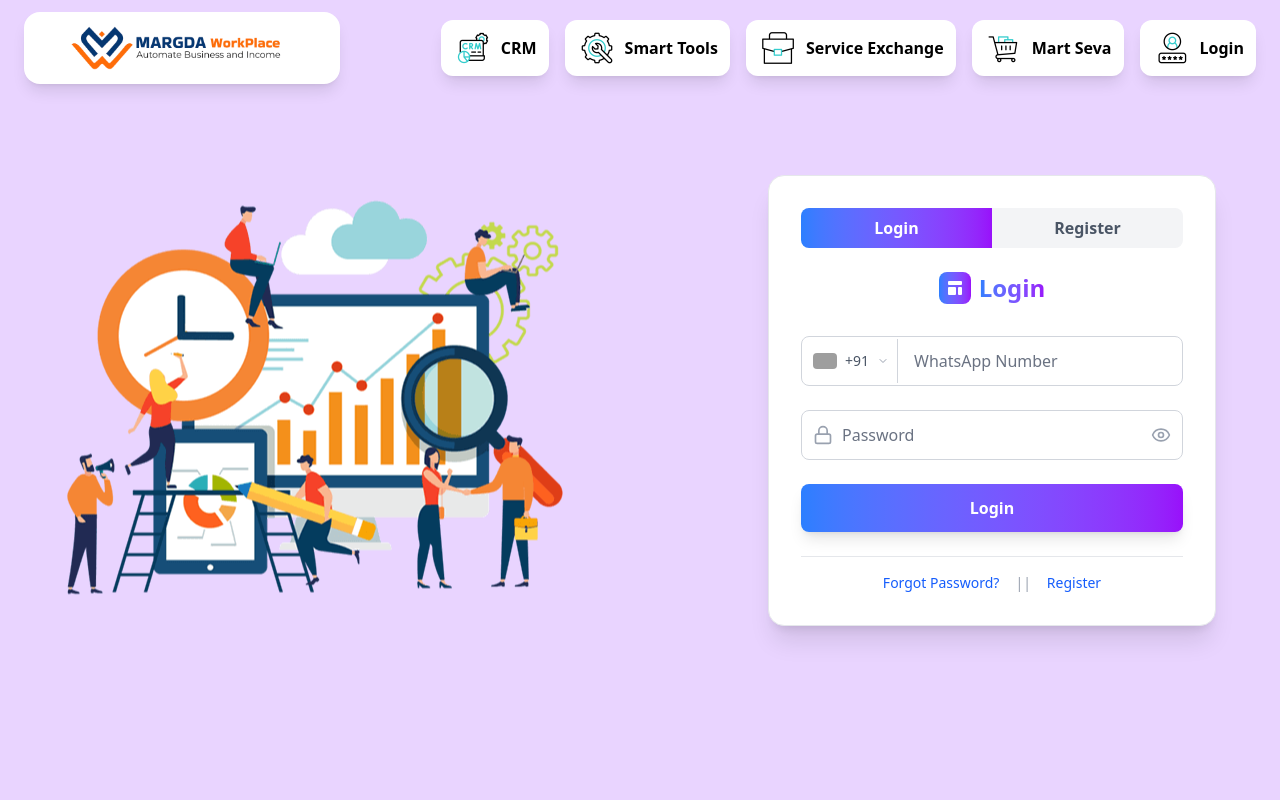
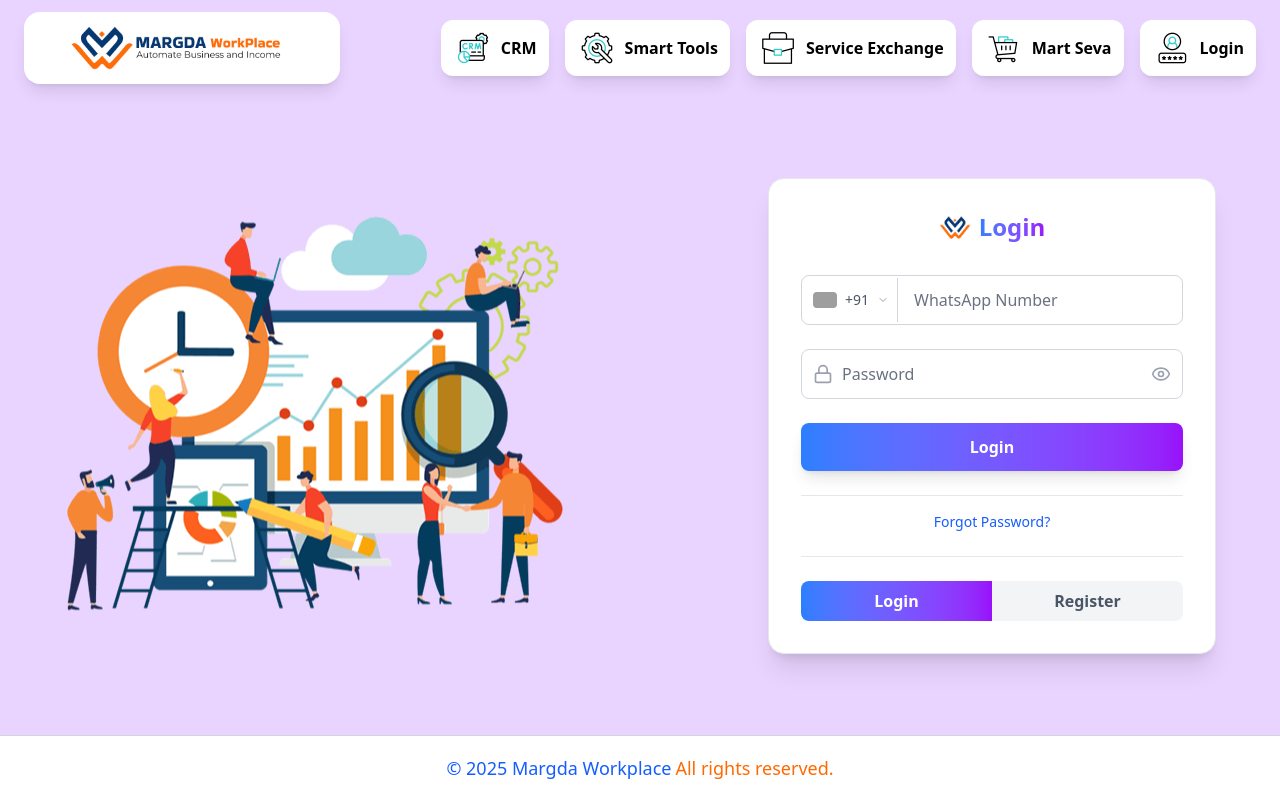
Before and after one commit to margda-workplace/margda, a Next.js app: page /login in a window 1280 px wide. Built offline with nearby package versions, Linux system fonts and the light colour scheme; grey boxes are pictures that could not be loaded.

Commit message:
Added framer motion to login page, added footer to login page and changed the signIn component

```diff
--- a/src/app/components/signIn.js
+++ b/src/app/components/signIn.js
@@ -85,30 +85,6 @@
       <div className="flex justify-center lg:justify-end order-2 lg:order-2">
         <div className="w-full max-w-md bg-white rounded-2xl shadow-xl border border-gray-200 p-8">
 
-          {/* Tab Navigation */}
-          <div className="flex mb-6">
-            <button
-              onClick={() => setActiveTab('login')}
-              className={`flex-1 py-2 px-4 text-center font-semibold rounded-l-lg transition-colors ${
-                activeTab === 'login'
-                  ? 'bg-gradient-to-r from-blue-500 to-purple-600 text-white'
-                  : 'bg-gray-100 text-gray-600 hover:bg-gray-200'
-              }`}
-            >
-              Login
-            </button>
-            <button
-              onClick={() => setActiveTab('register')}
-              className={`flex-1 py-2 px-4 text-center font-semibold rounded-r-lg transition-colors ${
-                activeTab === 'register'
-                  ? 'bg-gradient-to-r from-blue-500 to-purple-600 text-white'
-                  : 'bg-gray-100 text-gray-600 hover:bg-gray-200'
-              }`}
-            >
-              Register
-            </button>
-          </div>
-
           <AnimatePresence mode="wait">
             {activeTab === 'login' ? (
               <motion.div
@@ -121,19 +97,11 @@
                 {/* Login Header */}
                 <div className="text-center mb-8">
                   <div className="flex items-center justify-center gap-2 mb-4">
-                    <div className="w-8 h-8 bg-gradient-to-r from-blue-500 to-purple-600 rounded-lg flex items-center justify-center">
-                      <svg
-                        className="w-5 h-5 text-white"
-                        fill="currentColor"
-                        viewBox="0 0 20 20"
-                      >
-                        <path
-                          fillRule="evenodd"
-                          d="M3 4a1 1 0 011-1h12a1 1 0 011 1v2a1 1 0 01-1 1H4a1 1 0 01-1-1V4zM3 10a1 1 0 011-1h6a1 1 0 011 1v6a1 1 0 01-1 1H4a1 1 0 01-1-1v-6zM14 9a1 1 0 00-1 1v6a1 1 0 001 1h2a1 1 0 001-1v-6a1 1 0 00-1-1h-2z"
-                          clipRule="evenodd"
-                        />
-                      </svg>
-                    </div>
+                    <img
+                      src="margda-v.png"
+                      alt="Margda Logo"
+                      className="w-8 h-8 object-contain"
+                    />
                     <h1 className="text-2xl font-bold bg-gradient-to-r from-blue-500 to-purple-600 bg-clip-text text-transparent">
                       Login
                     </h1>
@@ -141,7 +109,7 @@
                 </div>
 
                 {/* Login Form */}
-                <form onSubmit={handleSubmit} className="space-y-6">
+                <div className="space-y-6">
                   {/* WhatsApp Number Field */}
                   <div className="space-y-2">
                     <div className="relative">
@@ -224,30 +192,23 @@
 
                   {/* Submit Button */}
                   <button
-                    type="submit"
+                    type="button"
+                    onClick={handleSubmit}
                     className="w-full bg-gradient-to-r from-blue-500 to-purple-600 hover:from-blue-600 hover:to-purple-700 text-white font-semibold py-3 px-4 rounded-lg transition-all duration-200 hover:scale-[1.02] transform shadow-lg"
                   >
                     Login
                   </button>
 
                   {/* Footer Links */}
-                  <div className="flex flex-col sm:flex-row justify-center items-center gap-4 pt-4 border-t border-gray-200">
+                  <div className="flex justify-center items-center pt-4 border-t border-gray-200">
                     <a
                       href="#"
                       className="text-blue-600 hover:text-blue-800 text-sm transition-colors hover:underline"
                     >
                       Forgot Password?
                     </a>
-                    <span className="text-gray-400 text-sm hidden sm:inline">||</span>
-                    <button
-                      type="button"
-                      onClick={() => setActiveTab('register')}
-                      className="text-blue-600 hover:text-blue-800 text-sm transition-colors hover:underline bg-none border-none cursor-pointer"
-                    >
-                      Register
-                    </button>
                   </div>
-                </form>
+                </div>
               </motion.div>
             ) : (
               <motion.div
@@ -260,19 +221,11 @@
                 {/* Register Header */}
                 <div className="text-center mb-8">
                   <div className="flex items-center justify-center gap-2 mb-4">
-                    <div className="w-8 h-8 bg-gradient-to-r from-blue-500 to-purple-600 rounded-lg flex items-center justify-center">
-                      <svg
-                        className="w-5 h-5 text-white"
-                        fill="currentColor"
-                        viewBox="0 0 20 20"
-                      >
-                        <path
-                          fillRule="evenodd"
-                          d="M3 4a1 1 0 011-1h12a1 1 0 011 1v2a1 1 0 01-1 1H4a1 1 0 01-1-1V4zM3 10a1 1 0 011-1h6a1 1 0 011 1v6a1 1 0 01-1 1H4a1 1 0 01-1-1v-6zM14 9a1 1 0 00-1 1v6a1 1 0 001 1h2a1 1 0 001-1v-6a1 1 0 00-1-1h-2z"
-                          clipRule="evenodd"
-                        />
-                      </svg>
-                    </div>
+                    <img
+                      src="margda-v.png"
+                      alt="Margda Logo"
+                      className="w-8 h-8 object-contain"
+                    />
                     <h1 className="text-2xl font-bold bg-gradient-to-r from-blue-500 to-purple-600 bg-clip-text text-transparent">
                       Register
                     </h1>
@@ -326,21 +279,34 @@
                     <MessageCircle className="h-5 w-5" />
                     Click to WhatsApp
                   </button>
-
-                  {/* Back to Login */}
-                  <div className="text-center pt-4 border-t border-gray-200">
-                    <button
-                      type="button"
-                      onClick={() => setActiveTab('login')}
-                      className="text-blue-600 hover:text-blue-800 text-sm transition-colors hover:underline bg-none border-none cursor-pointer"
-                    >
-                      Already have an account? Login
-                    </button>
-                  </div>
                 </div>
               </motion.div>
             )}
           </AnimatePresence>
+
+          {/* Tab Navigation - Moved to Bottom */}
+          <div className="flex mt-6 pt-6 border-t border-gray-200">
+            <button
+              onClick={() => setActiveTab('login')}
+              className={`flex-1 py-2 px-4 text-center font-semibold rounded-l-lg transition-colors ${
+                activeTab === 'login'
+                  ? 'bg-gradient-to-r from-blue-500 to-purple-600 text-white'
+                  : 'bg-gray-100 text-gray-600 hover:bg-gray-200'
+              }`}
+            >
+              Login
+            </button>
+            <button
+              onClick={() => setActiveTab('register')}
+              className={`flex-1 py-2 px-4 text-center font-semibold rounded-r-lg transition-colors ${
+                activeTab === 'register'
+                  ? 'bg-gradient-to-r from-blue-500 to-purple-600 text-white'
+                  : 'bg-gray-100 text-gray-600 hover:bg-gray-200'
+              }`}
+            >
+              Register
+            </button>
+          </div>
         </div>
       </div>
     </>
--- a/src/app/login/page.js
+++ b/src/app/login/page.js
@@ -1,6 +1,7 @@
 "use client";
 import React, { useState } from "react";
 import Image from "next/image";
+import { motion } from "framer-motion";
 import SignIn from "../components/signIn";
 import Navbar from "../components/navbar";
 
@@ -45,14 +46,107 @@
     console.log("Login data:", loginData);
   };
 
+  // Animation variants
+  const containerVariants = {
+    hidden: { opacity: 0 },
+    visible: {
+      opacity: 1,
+      transition: {
+        duration: 0.3,
+        staggerChildren: 0.2
+      }
+    }
+  };
+
+  const itemVariants = {
+    hidden: {
+      opacity: 0,
+      y: 30,
+      scale: 0.9
+    },
+    visible: {
+      opacity: 1,
+      y: 0,
+      scale: 1,
+      transition: {
+        duration: 0.6,
+        ease: "easeOut"
+      }
+    }
+  };
+
+  const imageVariants = {
+    hidden: {
+      opacity: 0,
+      x: -50,
+      scale: 0.8
+    },
+    visible: {
+      opacity: 1,
+      x: 0,
+      scale: 1,
+      transition: {
+        duration: 0.8,
+        ease: "easeOut"
+      }
+    }
+  };
+
+  const formVariants = {
+    hidden: {
+      opacity: 0,
+      x: 50,
+      scale: 0.9
+    },
+    visible: {
+      opacity: 1,
+      x: 0,
+      scale: 1,
+      transition: {
+        duration: 0.8,
+        ease: "easeOut",
+        delay: 0.2
+      }
+    }
+  };
+
+  const footerVariants = {
+    hidden: {
+      opacity: 0,
+      y: 50
+    },
+    visible: {
+      opacity: 1,
+      y: 0,
+      transition: {
+        duration: 0.6,
+        ease: "easeOut",
+        delay: 0.8
+      }
+    }
+  };
+
   return (
     <>
       <Navbar navItems={navItems} />
-      <div className="min-h-screen bg-purple-200 flex items-center justify-center px-4 py-8 sm:py-12 pt-24">
+      <motion.div
+        className="min-h-screen bg-purple-200 flex flex-col justify-between pt-24"
+        variants={containerVariants}
+        initial="hidden"
+        animate="visible"
+      >
+        {/* Main content */}
+        <motion.div
+          className="flex-grow flex items-center justify-center px-4 py-8 sm:py-12"
+          variants={itemVariants}
+        >
           <div className="w-full max-w-6xl mx-auto">
             <div className="grid grid-cols-1 lg:grid-cols-2 gap-8 lg:gap-12 items-center">
               {/* Image Section */}
-            <div className="flex justify-center lg:justify-start order-1 lg:order-1">
+              <motion.div
+                className="flex justify-center lg:justify-start order-1 lg:order-1"
+                variants={imageVariants}
+              >
                 <div className="relative">
                   <Image
                     src="/lead-generation-new.png"
@@ -64,9 +158,13 @@
                     loading="lazy"
                   />
                 </div>
-            </div>
+              </motion.div>
 
               {/* Form Section */}
+              <motion.div
+                variants={formVariants}
+                className="order-2 lg:order-2"
+              >
                 <SignIn
                   handleSubmit={handleSubmit}
                   loginData={loginData}
@@ -76,8 +174,29 @@
                   setAgreedToTerms={setAgreedToTerms}
                   setShowPassword={setShowPassword}
                 />
+              </motion.div>
             </div>
           </div>
+        </motion.div>
+
+        {/* Footer */}
+        <motion.footer
+          className="bg-white"
+          variants={footerVariants}
+        >
+          <div className="border-t border-gray-300">
+            <div className="flex items-center justify-center h-16 px-4">
+              <p className="text-center text-sm md:text-lg text-gray-600 flex flex-wrap justify-center">
+                <span className="text-blue-600 font-medium">
+                  © 2025 Margda Workplace
+                </span>
+                <span className="text-orange-500 ml-1">
+                  All rights reserved.
+                </span>
+              </p>
+            </div>
+          </div>
+        </motion.footer>
 
         <style jsx>{`
           @keyframes float {
@@ -90,7 +209,7 @@
             }
           }
         `}</style>
-      </div>
+      </motion.div>
     </>
   );
 }
```
Also changed, not shown: public/margda-v.png (added). Lines whose indentation alone changed are shown as unchanged.
